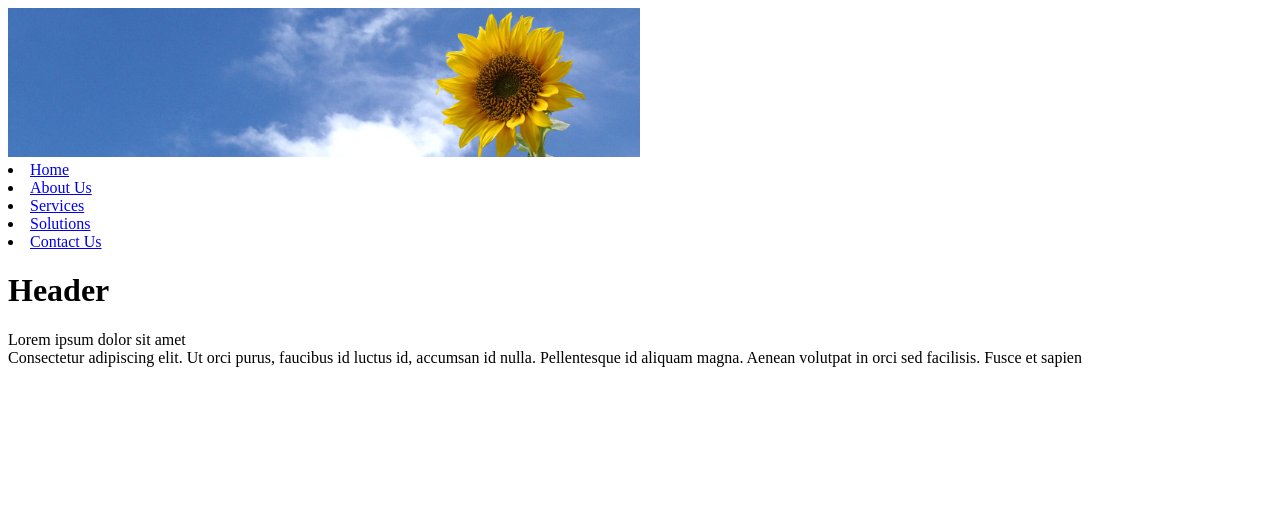
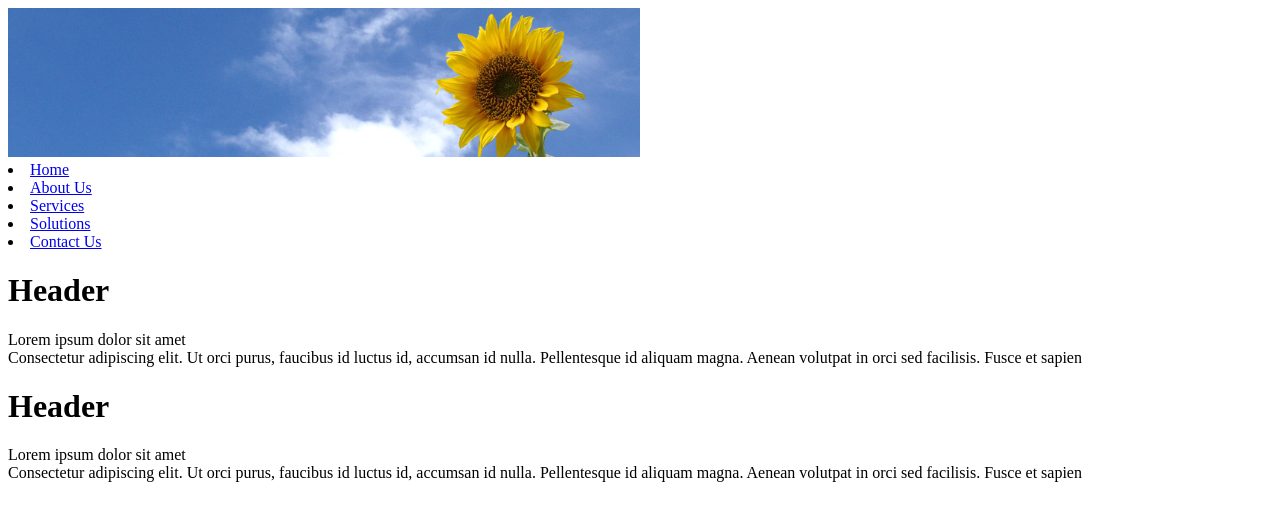
Before and after one commit to MatheusSanches02/Checkpoint1, a plain HTML site: page UmMundoMelhor/solutions.html in a window 1280 px wide. Drawn offline with Linux system fonts and the light colour scheme.

Commit message:
Criação do segundo header

```diff
--- a/UmMundoMelhor/solutions.html
+++ b/UmMundoMelhor/solutions.html
@@ -29,7 +29,16 @@
                 Consectetur adipiscing elit.
                 Ut orci purus, faucibus id luctus id, accumsan id nulla.
                 Pellentesque id aliquam magna. Aenean volutpat in orci sed facilisis.
-                Fusce et sapien</p>
+                Fusce et sapien
+            </p>
+            <h1>Header</h1>
+            <p>Lorem ipsum dolor sit amet <br>
+                Consectetur adipiscing elit.
+                Ut orci purus, faucibus id luctus id, accumsan id nulla.
+                Pellentesque id aliquam magna. Aenean volutpat in orci sed facilisis.
+                Fusce et sapien
+            </p>
+
         </div>
 
     </body>
```
